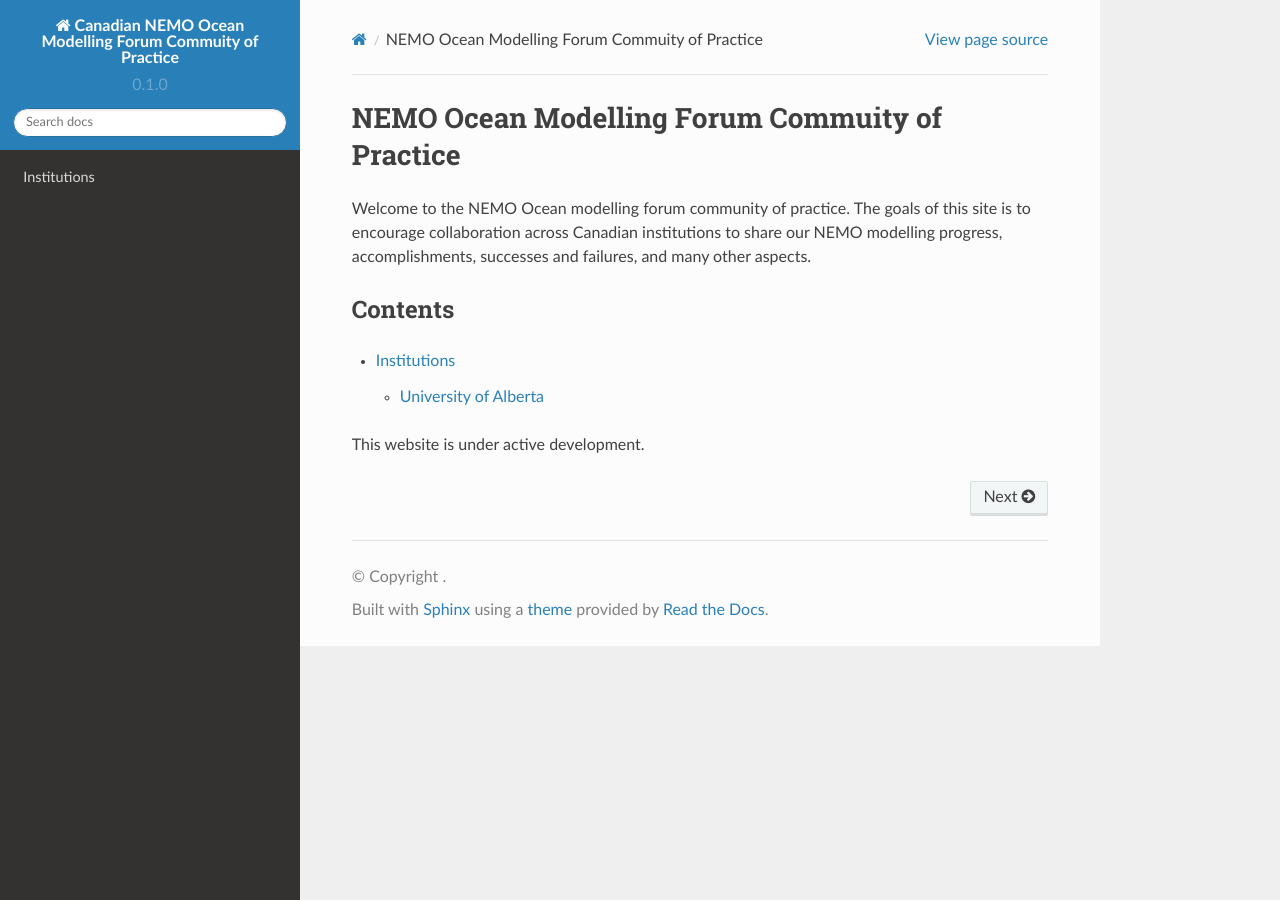
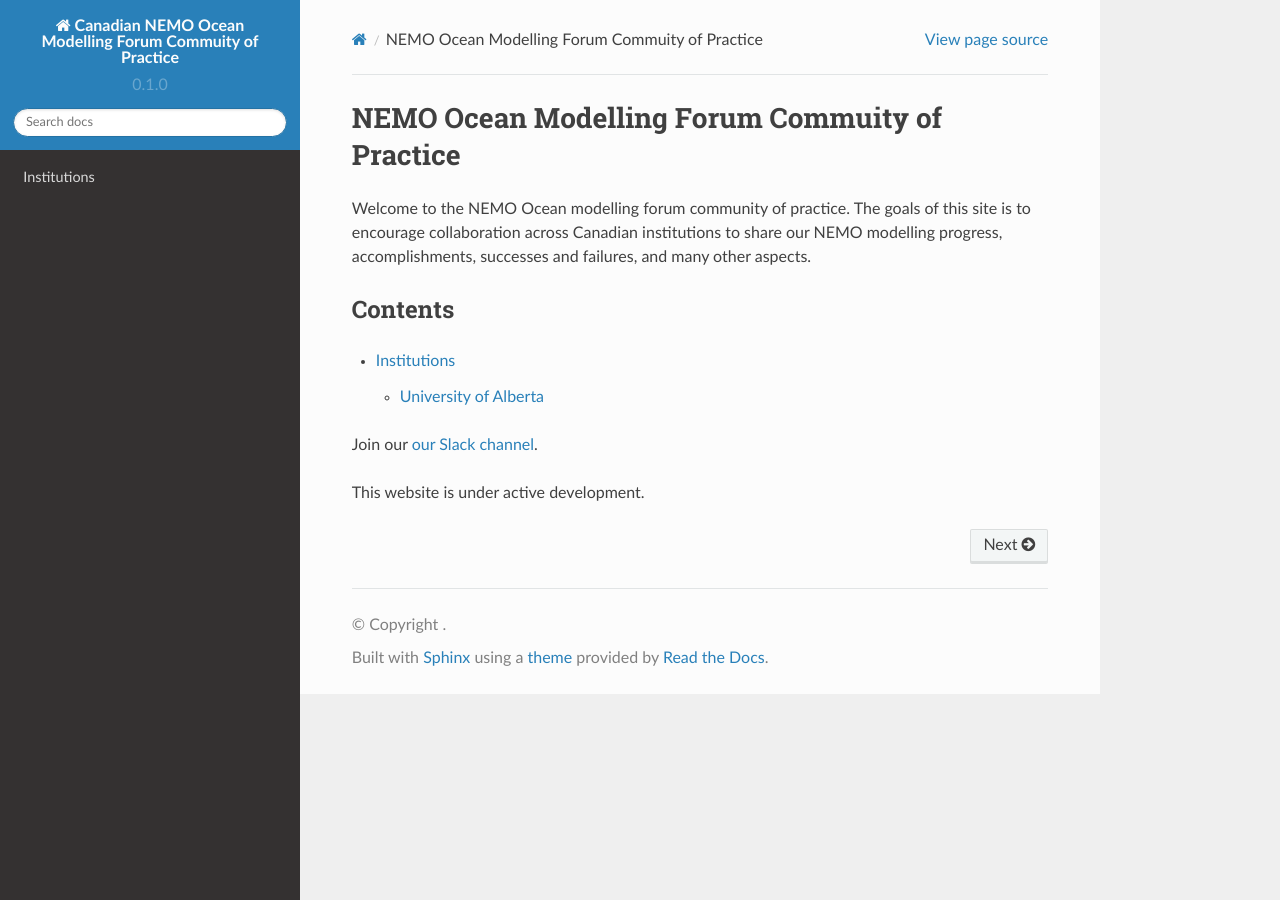
Before and after one commit to UofA-NEMO/Canadian-NEMO-Ocean-Modelling-Forum-Community-of-Practice, a Sphinx documentation site: the page built from docs/index.rst, in a window 1280 px wide. Built offline with Sphinx 7.4.7 and the Read the Docs theme 2.0.0, drawn with Linux system fonts in a browser that asks for light colours; pages that are not in the unit, such as notebooks, are missing from menus.

Commit message:
Update index.rst

```diff
--- a/docs/index.rst
+++ b/docs/index.rst
@@ -11,6 +11,12 @@ Contents
    :maxdepth: 2
 
    Institutions/index
-   Slack/index
+   Sources/index
+
+
+
+
+Join our `our Slack channel <https://nemocanadaforum.slack.com>`_.
+
 
 This website is under active development.
```
